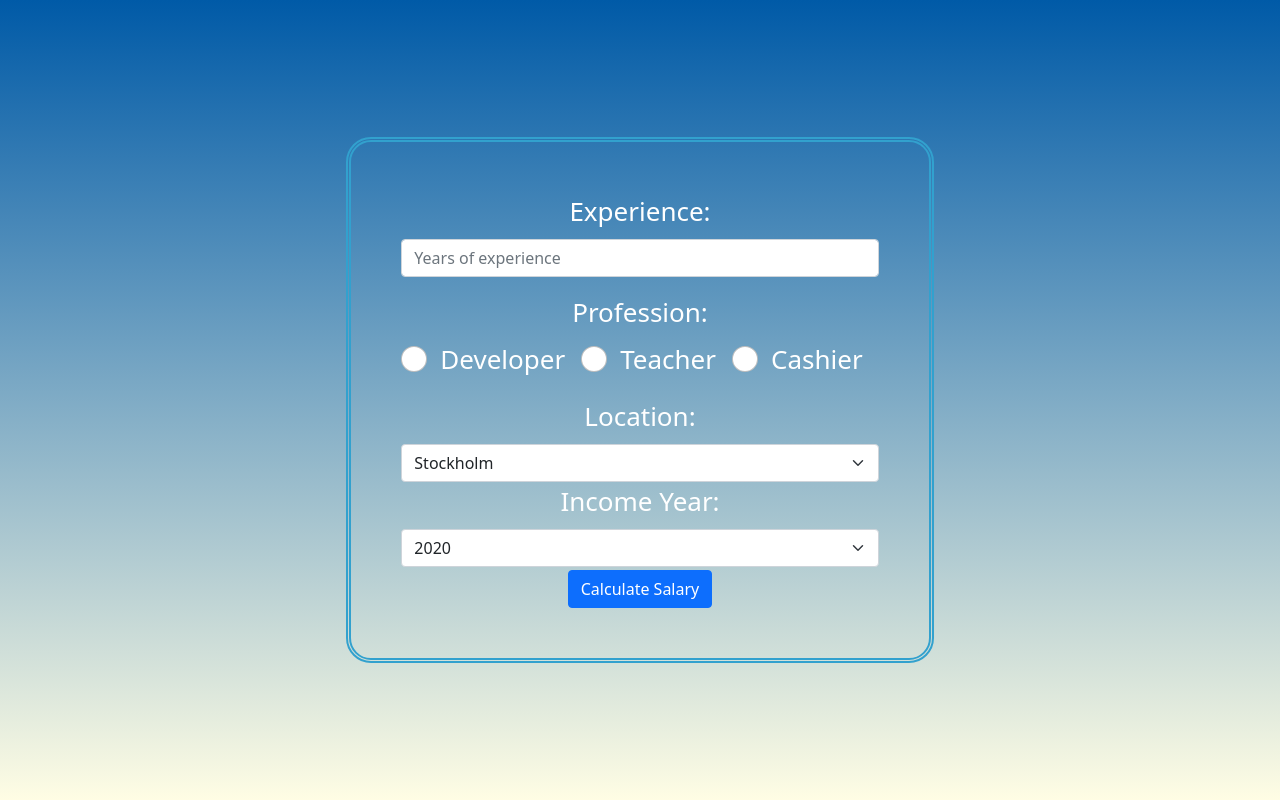
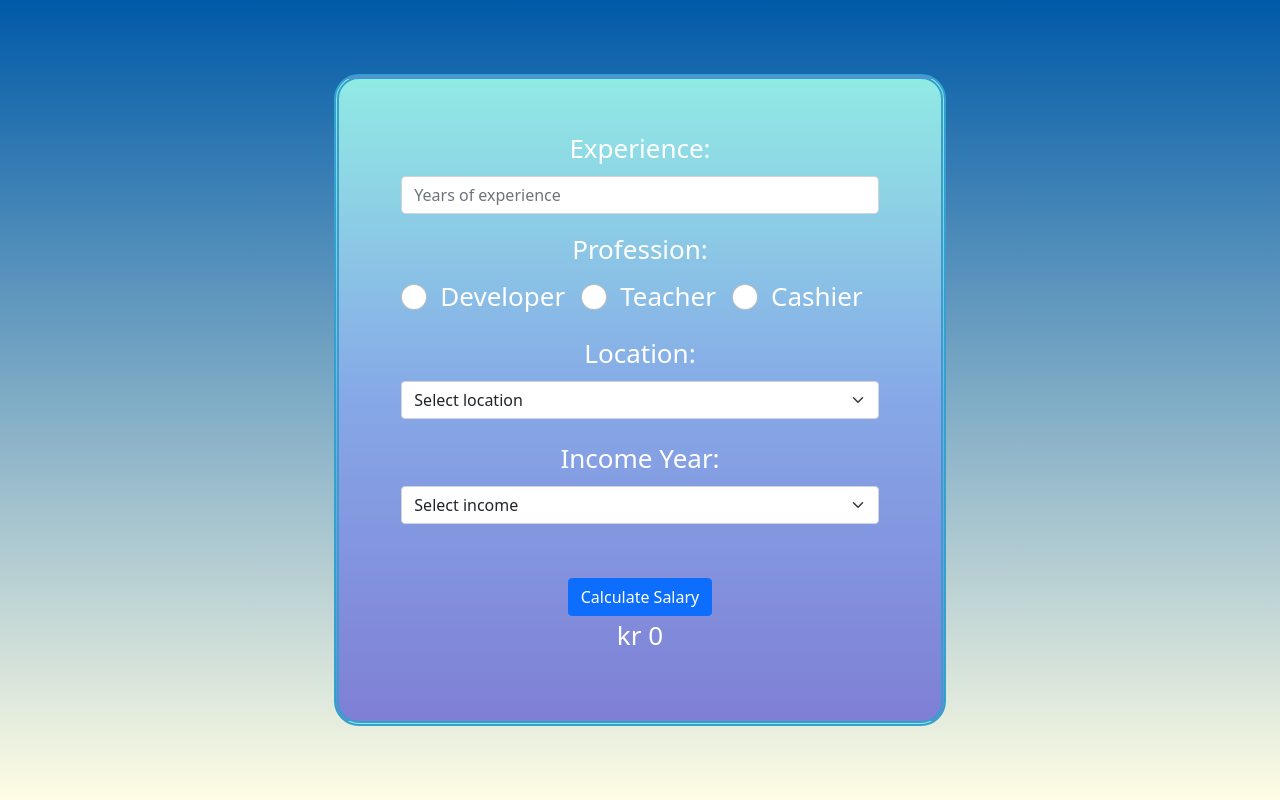
Before and after one commit to eleniaslanidou89/Payroll-Calculator, a React (Create React App) app: page / in a window 1280 px wide. Built offline with nearby package versions, Linux system fonts and the light colour scheme.

Commit message:
⌨️ Calculate the salary and added some styling

```diff
--- a/src/App.css
+++ b/src/App.css
@@ -1,8 +1,16 @@
 .App {
   text-align: center;
-  background: #005AA7;  /* fallback for old browsers */
-  background: -webkit-linear-gradient(to top, #FFFDE4, #005AA7);  /* Chrome 10-25, Safari 5.1-6 */
-  background: linear-gradient(to top, #FFFDE4, #005AA7); /* W3C, IE 10+/ Edge, Firefox 16+, Chrome 26+, Opera 12+, Safari 7+ */
+  background: #005aa7; /* fallback for old browsers */
+  background: -webkit-linear-gradient(
+    to top,
+    #fffde4,
+    #005aa7
+  ); /* Chrome 10-25, Safari 5.1-6 */
+  background: linear-gradient(
+    to top,
+    #fffde4,
+    #005aa7
+  ); /* W3C, IE 10+/ Edge, Firefox 16+, Chrome 26+, Opera 12+, Safari 7+ */
   min-height: 100vh;
   display: flex;
   flex-direction: column;
@@ -13,6 +21,20 @@
 }
 
 .App__section {
+}
+
+.Form__Button--submit {
+  margin-top: 50px;
+}
+
+.Form__Dropdown--Income {
+  margin-top: 20px;
+}
+
+.App__section--form {
+  background: #7F7FD5;  /* fallback for old browsers */
+  background: -webkit-linear-gradient(to bottom, #91EAE4, #86A8E7, #7F7FD5);  /* Chrome 10-25, Safari 5.1-6 */
+  background: linear-gradient(to bottom, #91EAE4, #86A8E7, #7F7FD5); /* W3C, IE 10+/ Edge, Firefox 16+, Chrome 26+, Opera 12+, Safari 7+ */
   border: thick double #32a1ce;
   padding: 50px;
   border-radius: 25px;
--- a/src/App.js
+++ b/src/App.js
@@ -1,4 +1,4 @@
-import React from 'react'
+import React, { useState } from 'react'
 import './App.css'
 import 'bootstrap/dist/css/bootstrap.min.css'
 import Form from 'react-bootstrap/Form'
@@ -11,42 +11,113 @@ class App extends React.Component {
     this.state = { selectValueLocation: '' }
     this.state = { selectValueIncome: '' }
     this.state = { selectRadio: '' }
+    this.state = { salary: 0 }
+    this.state = { output: 0 }
 
-    this.handleChange = this.handleChange.bind(this)
-    this.handleSubmit = this.handleSubmit.bind(this)
+    this.handleYearsofExperience = this.handleYearsofExperience.bind(this)
     this.handleDropdownLocation = this.handleDropdownLocation.bind(this)
     this.handleDropdownIncome = this.handleDropdownIncome.bind(this)
-
-    this.onChangeValue = this.onChangeValue.bind(this)
+    this.handleProfession = this.handleProfession.bind(this)
+    this.handleSubmit = this.handleSubmit.bind(this)
+    // this.state.output = 0
   }
 
-  handleChange(e) {
+  /*  YEARS OF EXPERIENCE  */
+  handleYearsofExperience(e) {
     this.setState({ value: e.target.value })
+    if (e.target.value >= 4 && e.target.value <= 7) {
+      this.setState({
+        yearsOfExperience: 20 / 100,
+      })
+    }
+    if (e.target.value >= 8 && e.target.value <= 10) {
+      this.setState({
+        yearsOfExperience: 50 / 100,
+      })
+    }
   }
 
+  /*  DROP-DOWN FOR LOCATION  */
   handleDropdownLocation(e) {
     this.setState({ selectValueLocation: e.target.value })
   }
 
+  /*  DROP-DOWN FOR INCOME  */
   handleDropdownIncome(e) {
     this.setState({ selectValueIncome: e.target.value })
+    if (e.target.value === '1' && this.state.selectValueLocation === '0') {
+      this.setState({
+        income: 30 / 100,
+      })
+    }
+    if (e.target.value === '1' && this.state.selectValueLocation === '1') {
+      this.setState({
+        income: 29 / 100,
+      })
+    }
+    if (e.target.value === '2' && this.state.selectValueLocation === '0') {
+      this.setState({
+        income: 25 / 100,
+      })
+    }
+    if (e.target.value === '2' && this.state.selectValueLocation === '1') {
+      this.setState({
+        income: 22 / 100,
+      })
+    }
   }
 
-  onChangeValue(e) {
+  /*  RADIO BUTTONS FOR PROFESSION */
+  handleProfession(e) {
     this.setState({ selectRadio: e.target.value })
     console.log('radio', e.target.value)
+    if (e.target.value === 'Developer') {
+      this.setState({
+        basicSalary: 30000,
+      })
+    } else if (e.target.value === 'Teacher') {
+      this.setState({
+        basicSalary: 27000,
+      })
+    } else {
+      this.setState({
+        basicSalary: 25000,
+      })
+    }
   }
 
+  /*  SUBMIT THE FORM  */
   handleSubmit(e) {
+    console.log('state.income', this.state.income)
+    this.state.output =
+      this.state.basicSalary +
+      this.state.yearsOfExperience * this.state.basicSalary
+    if (this.state.output >= 36000 && this.state.output <= 45000) {
+      this.state.output =
+        this.state.output -
+        (36000 * this.state.income + (this.state.output - 36000) * (50 / 100))
+    } else if (this.state.output > 45000) {
+      this.state.output =
+        this.state.output -
+        (36000 * this.state.income +
+          (this.state.output - 45000) * (70 / 100) +
+          (this.state.output - (this.state.output - 45000) - 36000) * (50 / 100))
+      //console.log( (((36000*this.state.income)+((this.state.output-45000)*(70/100)))+(((this.state.output-(this.state.output-45000))-36000)*(50/100))))
+    } else if (this.state.output <= 36000) {
+      this.state.output = this.state.output - this.state.output * this.state.income
+    }
+    // console.log('dropdown', + this.state.selectValueLocation)
+    // console.log('income', + this.state.selectValueIncome)
+    // console.log('income', + this.state.selectproffession)
+    console.log('output', this.state.output)
+    this.setState({output:this.state.output})
     console.log(
       'experience: ' + this.state.value,
       +this.state.selectValueLocation,
       +this.state.selectValueIncome,
       +this.state.selectRadio,
+      +this.state.output,
     )
-    // console.log('dropdown', + this.state.selectValueLocation)
-    // console.log('income', + this.state.selectValueIncome)
-    // console.log('income', + this.state.selectproffession)
     e.preventDefault()
   }
 
@@ -54,14 +125,15 @@ class App extends React.Component {
     return (
       <div className="App">
         <div className="App__section">
-          <Form onSubmit={this.handleSubmit}>
+          <div className="App__section--form row">
+            <Form onSubmit={this.handleSubmit} className="col-12">
               <Form.Group className="mb-3">
                 <Form.Label>Experience:</Form.Label>
                 <Form.Control
                   type="text"
                   placeholder="Years of experience"
                   value={this.state.value}
-                onChange={this.handleChange}
+                  onChange={this.handleYearsofExperience}
                 />
               </Form.Group>
               <Form.Label>Profession:</Form.Label>
@@ -70,7 +142,7 @@ class App extends React.Component {
                   key={`inline-${type}`}
                   className="mb-3"
                   value={this.state.selectRadio}
-                onChange={this.onChangeValue}
+                  onChange={this.handleProfession}
                 >
                   <Form.Check
                     inline
@@ -98,34 +170,39 @@ class App extends React.Component {
                   />
                 </div>
               ))}
+              <div className="Form__Dropdown--Location">
                 <Form.Label>Location:</Form.Label>
                 <Form.Select
                   aria-label="Default select example"
                   value={this.state.selectValueLocation}
                   onChange={this.handleDropdownLocation}
                 >
+                  <option>Select location</option>
                   <option value="0">Stockholm</option>
                   <option value="1">Gothenburg</option>
                 </Form.Select>
+              </div>
+              <div className="Form__Dropdown--Income">
                 <Form.Label>Income Year:</Form.Label>
                 <Form.Select
                   aria-label="Default select example"
                   value={this.state.selectValueIncome}
                   onChange={this.handleDropdownIncome}
                 >
+                  <option>Select income</option>
                   <option value="1">2020</option>
                   <option value="2">2019</option>
                 </Form.Select>
+              </div>
+              <div className="Form__Button--submit">
                 <Button variant="primary" type="submit">
                   Calculate Salary
                 </Button>
+              <p>kr {this.state.output}</p>
+              </div>
+
             </Form>
-          {/* <Form>
-          <Form.Group className="mb-3">
-            <Form.Label>Salary after tax</Form.Label>
-            <Form.Control type="text" placeholder="" />
-          </Form.Group>
-        </Form> */}
+          </div>
         </div>
       </div>
     )
```
Also changed, not shown: public/manifest.json. Lines whose indentation alone changed are shown as unchanged.
